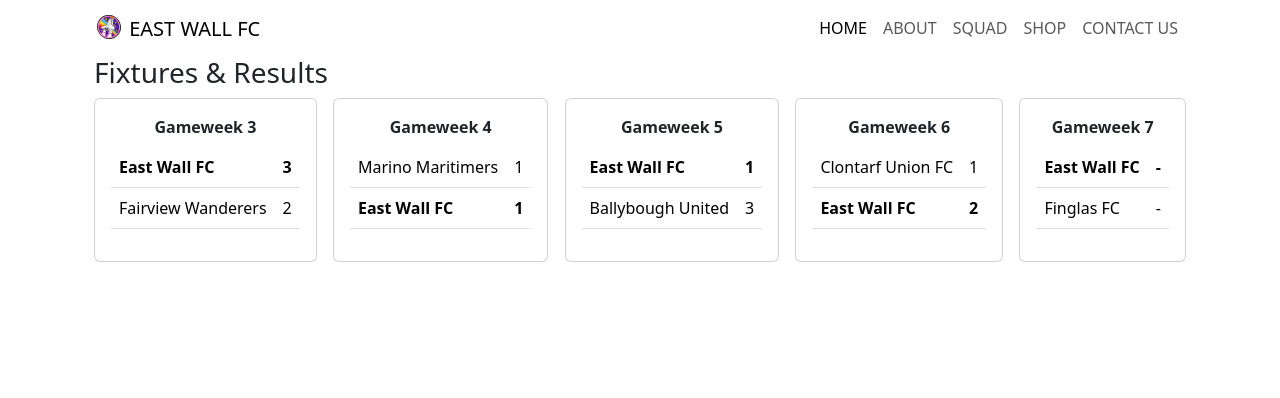
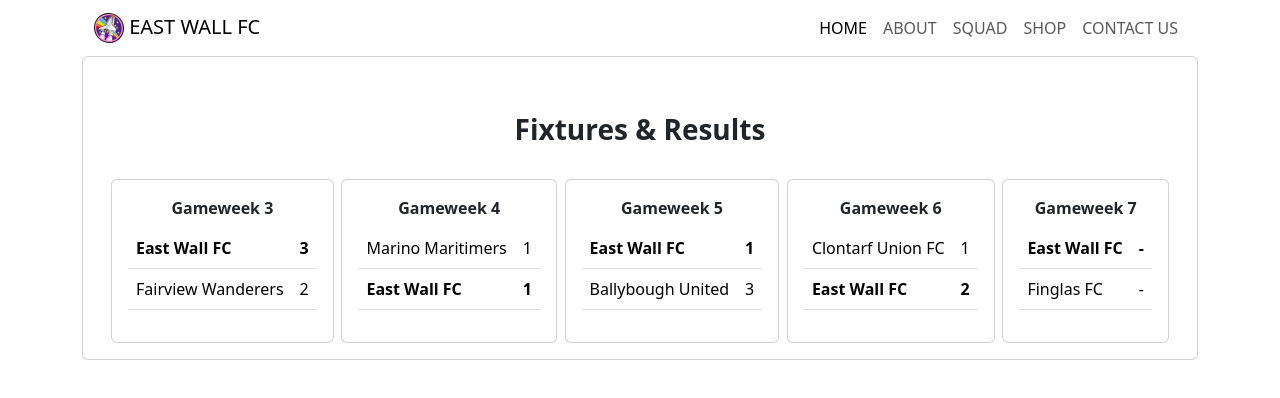
Before and after one commit to Quazbickie/Assignment3, a plain HTML site: page public/index.html in a window 1280 px wide. Drawn offline with nearby package versions, Linux system fonts and the light colour scheme.

Commit message:
Refactor fixtures and results section

```diff
--- a/public/index.html
+++ b/public/index.html
@@ -7,14 +7,14 @@
   <link rel="stylesheet" href="./stylesheets/style.css">
   <link href="https://cdn.jsdelivr.net/npm/bootstrap@5.3.2/dist/css/bootstrap.min.css" rel="stylesheet" integrity="sha384-T3c6CoIi6uLrA9TneNEoa7RxnatzjcDSCmG1MXxSR1GAsXEV/Dwwykc2MPK8M2HN" crossorigin="anonymous">
   <script src="https://cdn.jsdelivr.net/npm/bootstrap@5.3.2/dist/js/bootstrap.bundle.min.js" integrity="sha384-C6RzsynM9kWDrMNeT87bh95OGNyZPhcTNXj1NW7RuBCsyN/o0jlpcV8Qyq46cDfL" crossorigin="anonymous"></script>
-  <title>Document</title>
+  <title>East Wall FC</title>
 </head>
 <body>
   <div class="container">
     <nav class="navbar navbar-expand-lg">
       <div class="container-fluid">
         <a class="navbar-brand mb-0 h1">
-          <img src="./images/club.svg" alt="Club Logo" width="30" height="24" class="inline-block align-text-top">
+          <img src="./images/club.svg" alt="Club Logo" width="30" height="30" class="inline-block align-text-top">
           EAST WALL FC
         </a>
         <div class="collapse navbar-collapse d-flex justify-content-end">
@@ -38,8 +38,10 @@
         </div>
       </div>
     </nav>
-    <div class="container-fluid scores">
-      <h3>Fixtures & Results</h3>
+    <div class="card">
+      <div class="container-fluid" id="fixtures">
+        <div class="card-body">
+          <h3 class="card-title">Fixtures & Results</h3>
           <div class="d-flex flex-row justify-content-between">
             <div class="card">
               <div class="card-body">
@@ -138,5 +140,7 @@
             </div>
           </div>
         </div>
+      </div>
+    </div>
 </body>
 </html>
--- a/public/stylesheets/style.css
+++ b/public/stylesheets/style.css
@@ -1,3 +1,11 @@
+#fixtures {
+    margin-top: 5vh;
+}
+
+#fixtures h3 {
+    margin-bottom: 4vh;
+}
+
 .card-title {
     text-align: center;
     font-weight: 700;
```
Lines whose indentation alone changed are shown as unchanged.
